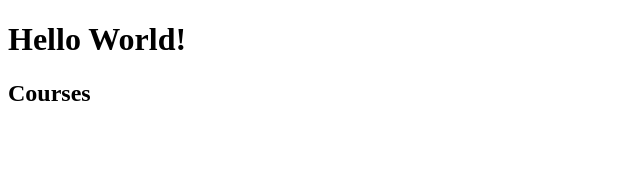
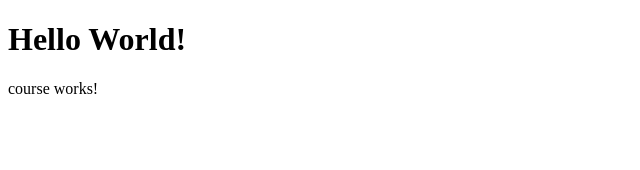
Before and after one commit to fbozas/angular-app, an Angular app: page / in a window 1280 px wide. Shown: the top 170 px of the page, without its empty margins (0-640 px from the left). Built offline with nearby package versions, Linux system fonts and the light colour scheme.

Commit message:
Generating Components Using Angular CLI

```diff
--- a/src/app/app.component.html
+++ b/src/app/app.component.html
@@ -1,2 +1,2 @@
 <h1>Hello World!</h1>
-<courses></courses>
+<app-course></app-course>
--- a/src/app/app.module.ts
+++ b/src/app/app.module.ts
@@ -3,11 +3,13 @@ import { BrowserModule } from '@angular/platform-browser';
 import { CoursesComponent } from 'src/courses.component';
 
 import { AppComponent } from './app.component';
+import { CourseComponent } from './course/course.component';
 
 @NgModule({
   declarations: [
     AppComponent,
-    CoursesComponent
+    CoursesComponent,
+    CourseComponent
   ],
   imports: [
     BrowserModule
--- /dev/null
+++ b/src/app/course/course.component.html
@@ -0,0 +1 @@
+<p>course works!</p>
--- /dev/null
+++ b/src/app/course/course.component.ts
@@ -0,0 +1,15 @@
+import { Component, OnInit } from '@angular/core';
+
+@Component({
+  selector: 'app-course',
+  templateUrl: './course.component.html',
+  styleUrls: ['./course.component.css']
+})
+export class CourseComponent implements OnInit {
+
+  constructor() { }
+
+  ngOnInit(): void {
+  }
+
+}
```
Also changed, not shown: src/app/course/course.component.css (added), 1 other file (tests, documents, lock files or other folders).
